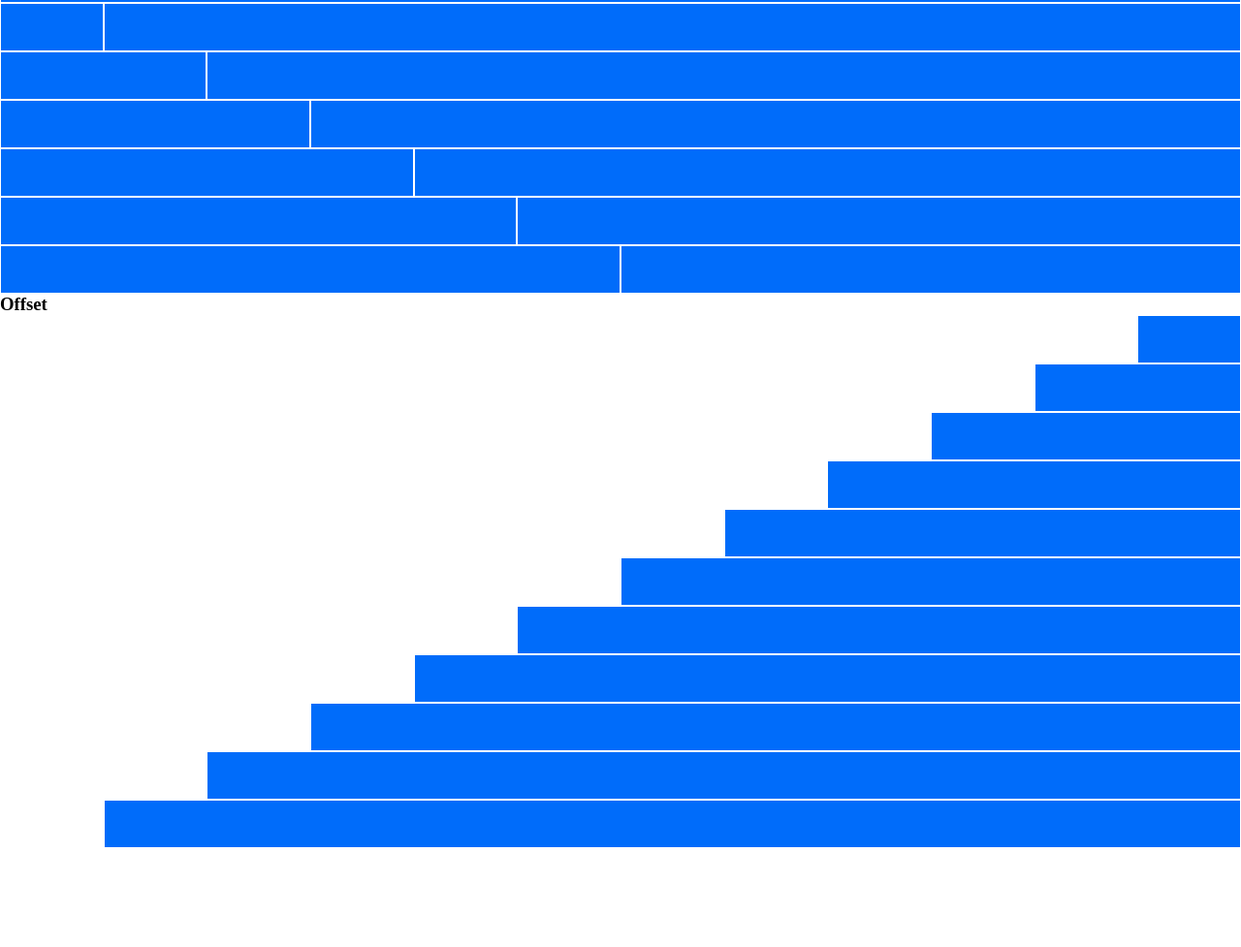
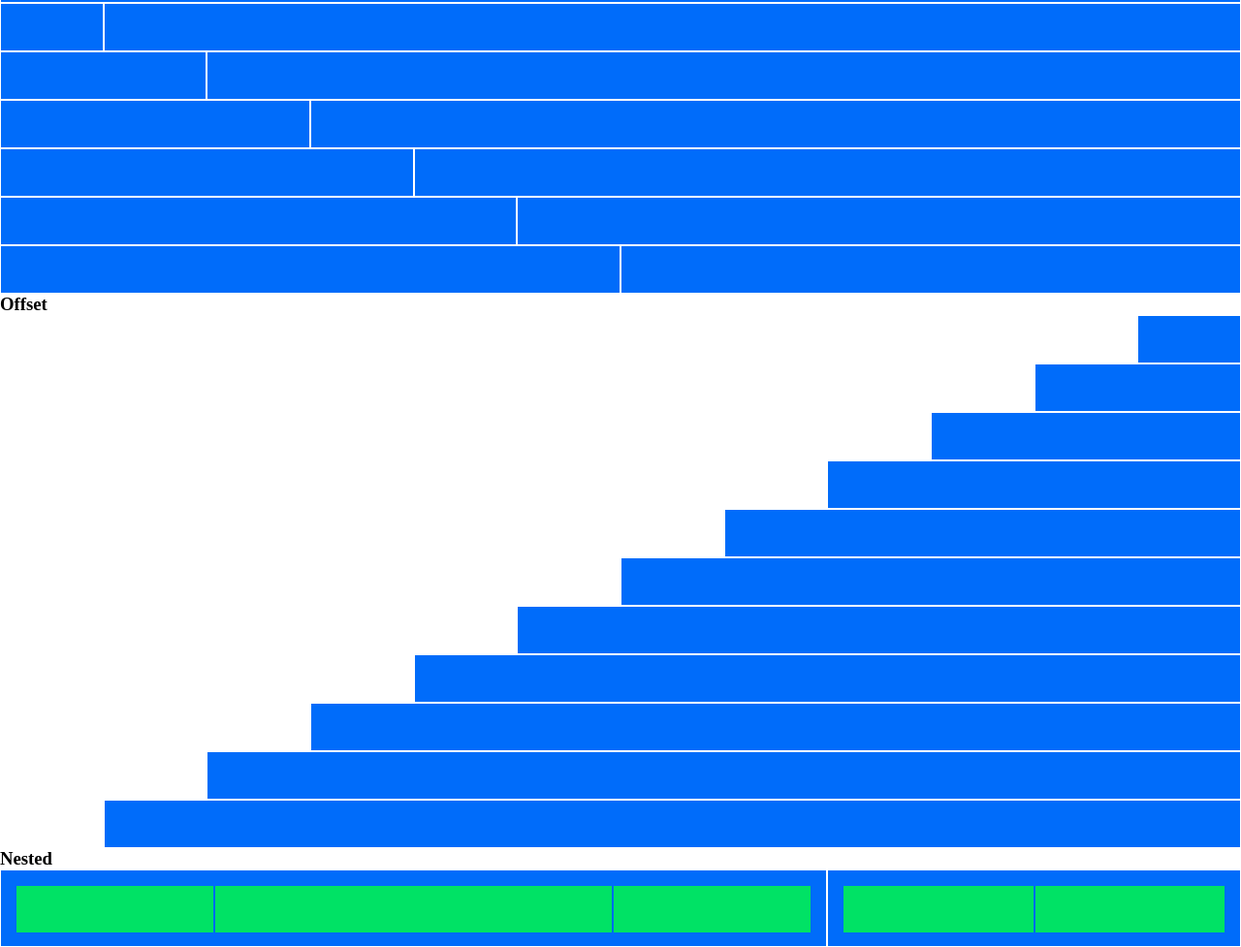
Before and after one commit to Angeloamenta/html-css-12bool, a plain HTML site: page index.html in a window 1280 px wide. Shown: the part 419-1396 px from the top of the page at 97% size. Before the commit the page ends 1294 px from the top, so only its background shows below. Drawn offline with Linux system fonts and the light colour scheme.

Commit message:
bonus-nested

```diff
--- a/index.html
+++ b/index.html
@@ -132,6 +132,26 @@
             <div class="col-offset-1"></div>
             <div class="col-11"></div>
         </div>
+
+        <!-- bonus -->
+        <div><h3>Nested</h3></div>
+        <div class="row">
+            <div class="col-8 alt">
+                <div class="row">
+                    <div class="col-3"></div>
+                    <div class="col-6"></div>
+                    <div class="col-3"></div>
+                </div>
+            </div>
+            <div class="col-4 alt">
+                <div class="row">
+                    <div class="col-6"></div>
+                    <div class="col-6"></div>
+                </div>
+            </div>
+        </div>
+
+
     </div>
 
 </body>
```
